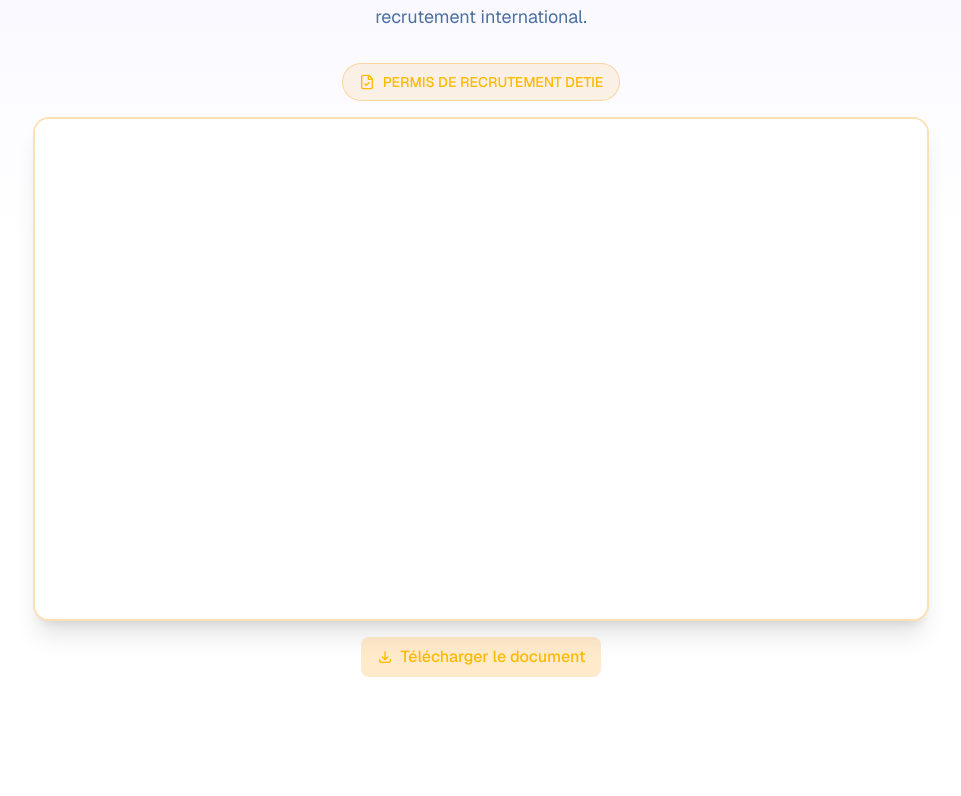
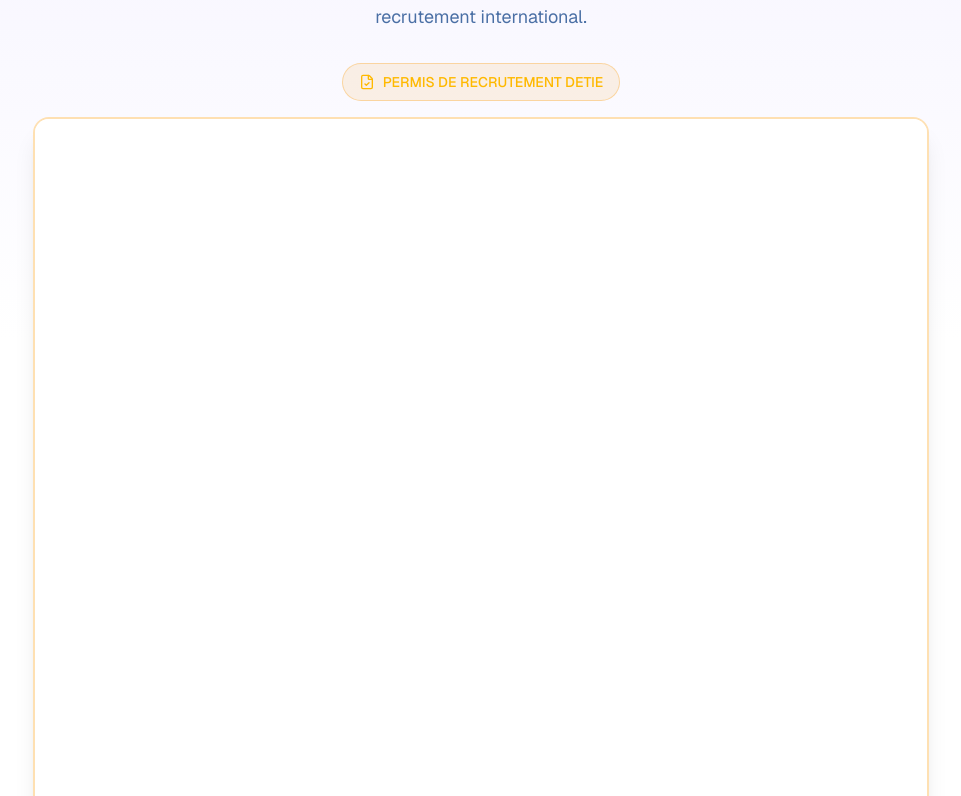
Before and after one commit to tradhonjok-source/projet_website, a Next.js app: page /fr/recrutement in a window 1280 px wide. Shown: the part 424-1220 px from the top of the page, without its empty margins (159-1120 px from the left). Built offline with nearby package versions, Linux system fonts and the light colour scheme.

Commit message:
Fix PDF display aspect ratio

```diff
--- a/app/fr/recrutement/page.tsx
+++ b/app/fr/recrutement/page.tsx
@@ -41,12 +41,11 @@ export default function RecruitmentPage() {
                   </div>
                 </div>
                 <div className="rounded-2xl overflow-hidden border-2 border-amber-500/30 shadow-xl bg-background">
-                  <div className="h-[500px] w-full">
+                  <div className="w-full aspect-[3/4] max-h-[700px]">
                     <iframe
                       src="/documents/permis-recrutement.pdf#toolbar=0"
                       className="w-full h-full border-0"
                       title="Permis de Recrutement DETIE"
-                      style={{ minHeight: '500px' }}
                     />
                   </div>
                 </div>
```
